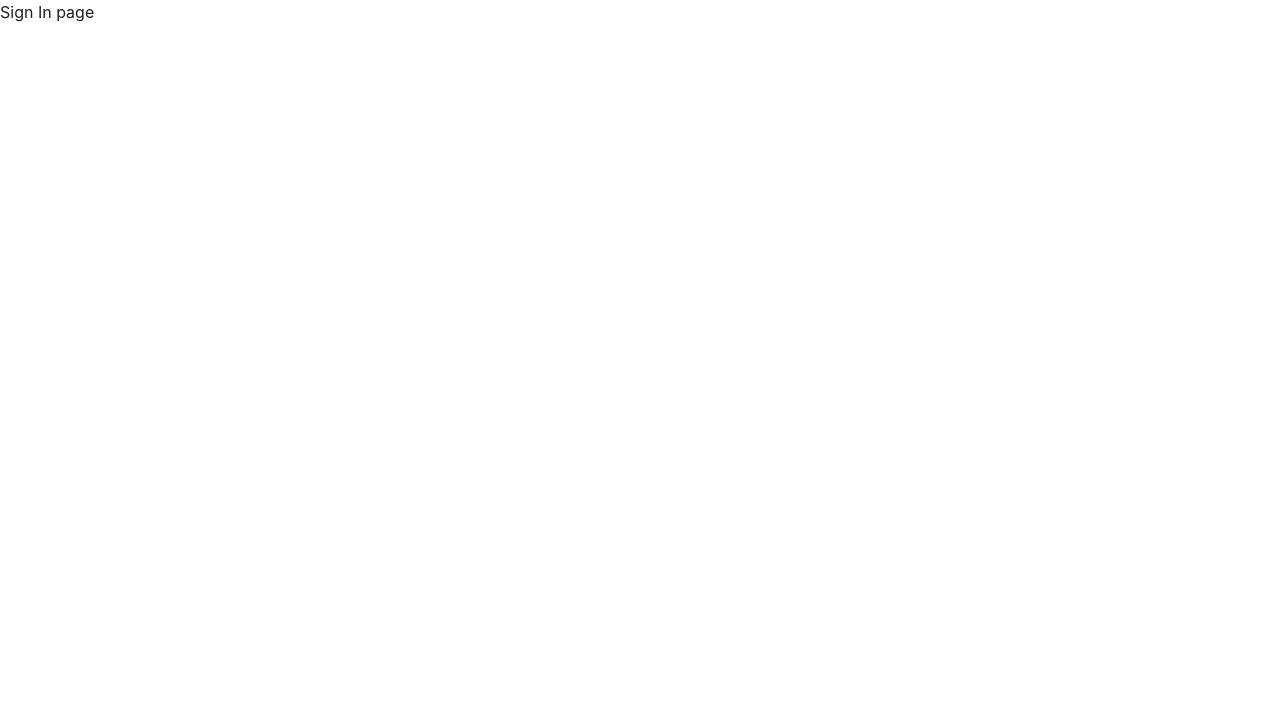
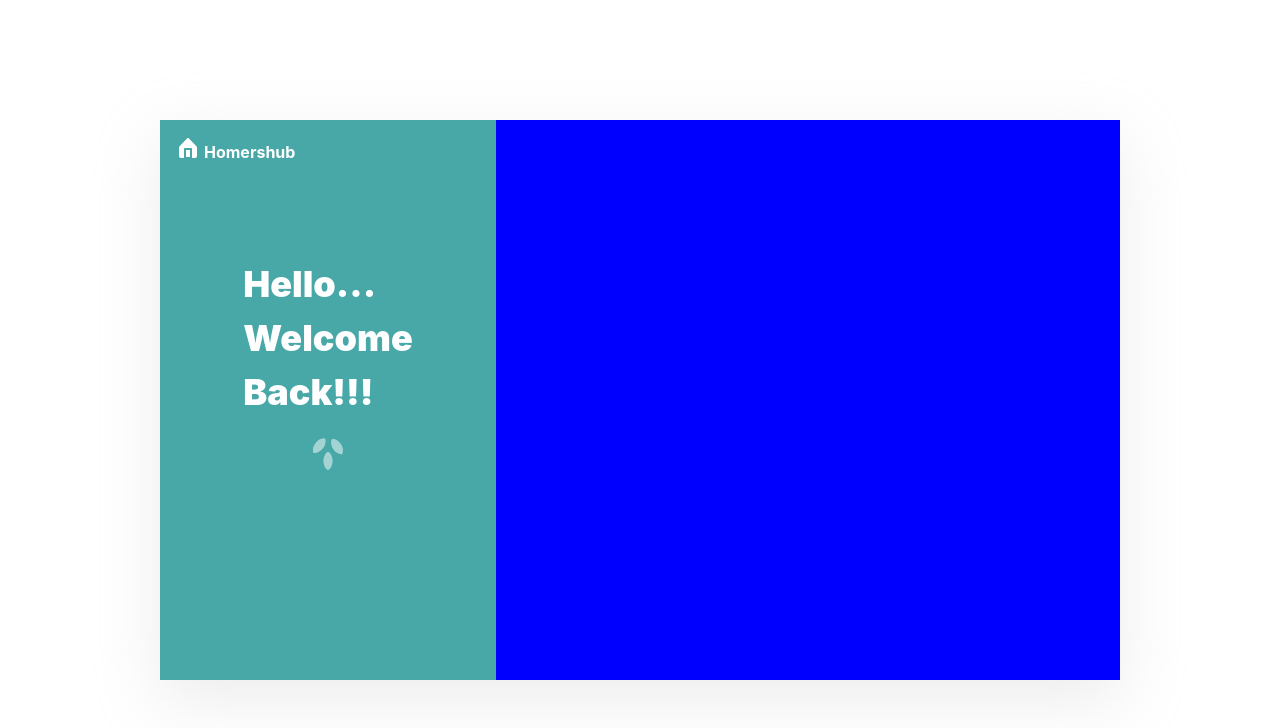
Before and after one commit to PrinceCEE/homershub, a Next.js app: page /sign_in in a window 1280 px wide. Shown: the top 728 px of the page. Built offline with nearby package versions, Linux system fonts and the light colour scheme.

Commit message:
updated the sign in page

```diff
--- /dev/null
+++ b/Components/Auth/AuthContainer.tsx
@@ -0,0 +1,23 @@
+import { Flex, Box } from "@chakra-ui/react";
+import { FC } from "react";
+
+interface Props {
+  [key: string]: any;
+}
+
+const AuthContainer: FC<Props> = ({ children }) => {
+  return (
+    <Flex justifyContent={"center"} alignItems={"center"} w="100%" h="100vh">
+      <Box
+        minW={"960px"}
+        h="70vh"
+        boxShadow="0px 20px 60px rgba(192, 192, 191, 0.3);"
+        display={"flex"}
+      >
+        {children}
+      </Box>
+    </Flex>
+  );
+};
+
+export default AuthContainer;
--- a/pages/sign_in.tsx
+++ b/pages/sign_in.tsx
@@ -1,5 +1,42 @@
+import { Flex, VStack, Text, Box, HStack } from "@chakra-ui/react";
+import AuthContainer from "../Components/Auth/AuthContainer";
+import HomeIcon from "../Components/Icons/HomeIcon";
+import DropletIcon from "../Components/Icons/DropletIcon";
+
 const SignIn = () => {
-  return <div>Sign In page</div>;
+  return (
+    <AuthContainer>
+      <Flex
+        w="35%"
+        bgColor={"#47A8A7"}
+        h="100%"
+        color={"white"}
+        textTransform={"capitalize"}
+        fontWeight="900"
+        fontSize={"4xl"}
+        p={4}
+        flexDir={"column"}
+      >
+        <Flex alignItems={"flex-end"} gap={1}>
+          <HomeIcon boxSize={6} />
+          <Text lineHeight={"1em"} fontWeight={"bold"} fontSize={"16px"}>
+            homershub
+          </Text>
+        </Flex>
+        <VStack flex="auto" justifyContent={"center"}>
+          <Box pb={24}>
+            <Text>hello...</Text>
+            <Text>welcome</Text>
+            <Text>back!!!</Text>
+            <Flex justifyContent={"center"} mt={4}>
+              <DropletIcon />
+            </Flex>
+          </Box>
+        </VStack>
+      </Flex>
+      <Box w="65%" bgColor={"blue"} h="100%"></Box>
+    </AuthContainer>
+  );
 };
 
 export default SignIn;
```
